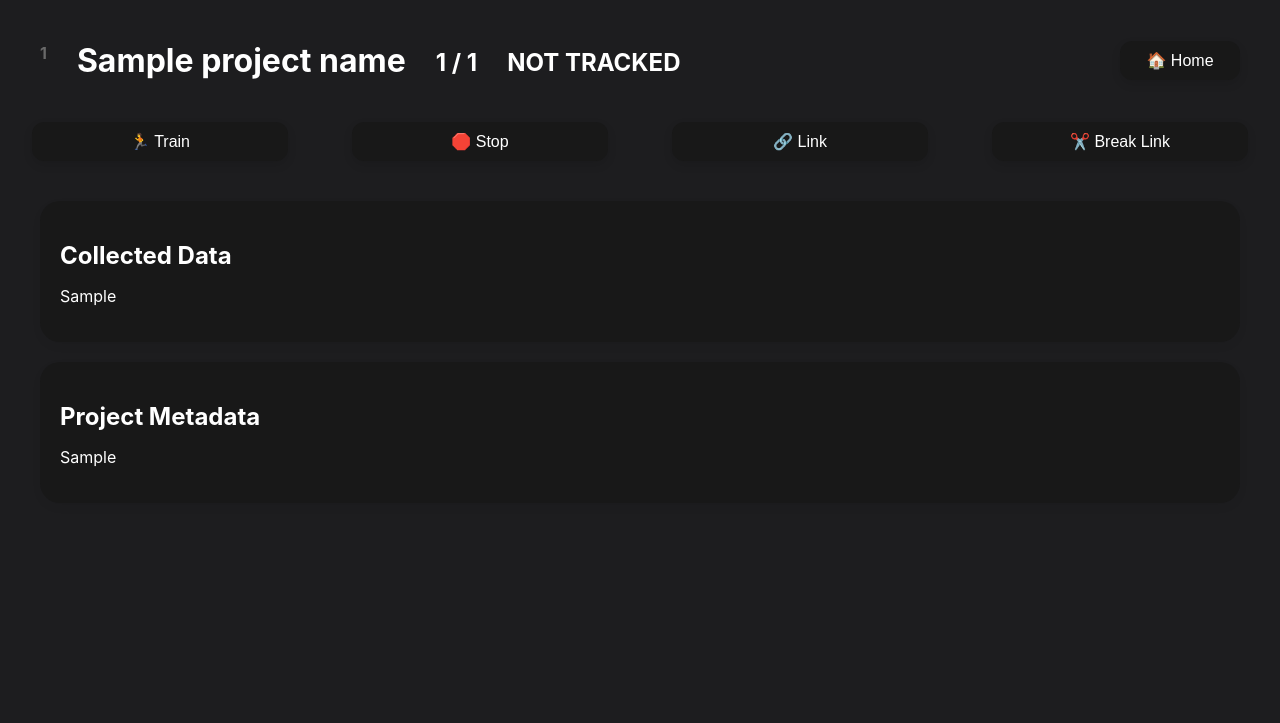
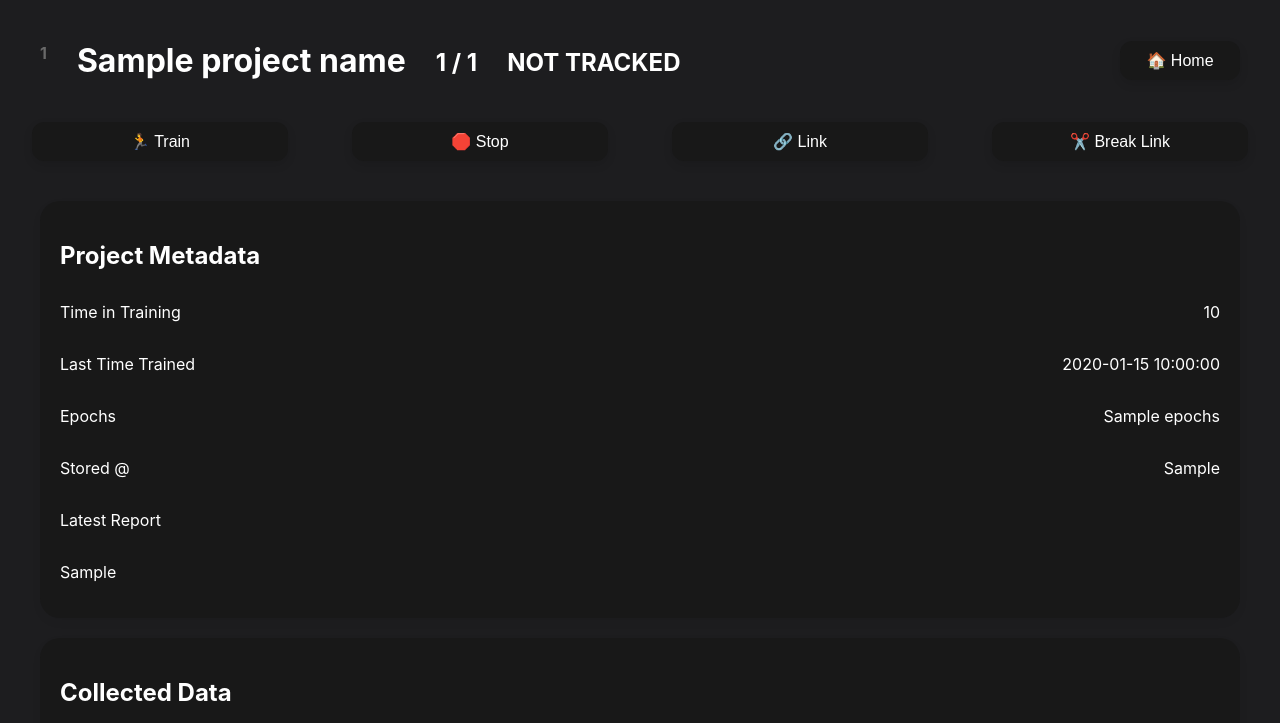
Before and after one commit to uf-mil/ml-workflow, a Flask app: template src/templates/project.html in a window 1280 px wide. Shown: the top 723 px of the page. Before the commit the page ends 466 px from the top, so only its background shows below. Run offline with Flask 3, Linux system fonts and the light colour scheme; the template is opened without the code that fills it: most values are stand-ins (such as "Sample title", 1, 10 or a date in 2020).

Commit message:
Created responsve UI for when project s tranng

```diff
--- a/src/app.py
+++ b/src/app.py
@@ -1,6 +1,8 @@
 import os
 import asyncio
 import traceback
+import pandas as pd
+from datetime import datetime
 
 from dotenv import load_dotenv, set_key
 
@@ -51,8 +53,15 @@
                             2 if project_id in SCHEDULER.training_queue_set else
                             1 if project["tracked"] == True else
                             0,
-        "collected_data": "Here’s some collected data about the project...",
-        "project_metadata": "This is the project's metadata...",
+        # Project Metadata
+        "training_duration": project["training_duration"],
+        'date_time_last_trained': project['date_time_last_trained'],
+        "epochs": project["epochs"],
+        "locations_saved": project["locations_saved"],
+        "latest_report": project["latest_report"],
+        # Collected data
+        "class_acc_string": project["class_acc_string"],
+        "location_of_metrics": project["location_of_metrics"],
         "dark_mode":SERVICE.dark_mode
     }
 
@@ -99,11 +108,24 @@
 @app.route('/train-<project_id>')
 async def train_project(project_id):
     try:
+        project_id = int(project_id)
         await SCHEDULER.check_and_train(overrided_project=int(project_id))
-        return jsonify({"message": "Manual training initialized"}), 200
+        df = pd.read_csv(SCHEDULER.projects[project_id]['location_of_metrics'] + '/results.csv')
+        json_data = df.to_dict(orient="records")  # Convert rows to a list of dictionaries
+        return jsonify(json_data), 200
     except Exception as e:
         print(traceback.format_exc())
         return jsonify({"error": f"Error in manual train init: {str(e)}"}), 500
+
+@app.route('/listen-for-<project_id>')
+def listen_for_id(project_id):
+    project_id = int(project_id)
+    project = SCHEDULER.projects[project_id]
+    project['training_duration'] = str(datetime.now() - project['date_time_last_trained']) if type(project['date_time_last_trained']) is not str  else project['training_duration']
+    project['in-queue'] = SCHEDULER.training_queue.index(int(project_id)) if int(project_id) in SCHEDULER.training_queue_set else -1
+    project['training'] = int(project_id) in SCHEDULER.training_dict
+
+    return project, 201
 
 @app.route('/update-settings', methods=['POST'])
 def update_settings():
--- a/src/templates/project.html
+++ b/src/templates/project.html
@@ -4,6 +4,7 @@
     <meta charset="UTF-8">
     <meta name="viewport" content="width=device-width, initial-scale=1.0">
     <title>Project Overview</title>
+    <script src="https://cdn.jsdelivr.net/npm/chart.js"></script>
     <style>
         body {
             font-family: -apple-system, BlinkMacSystemFont, "San Francisco", "Helvetica Neue", Helvetica, Arial, sans-serif;
@@ -103,16 +104,43 @@
     </div>
     <div class="content">
         <div class="block">
-            <h2>Collected Data</h2>
-            <p>{{ collected_data }}</p>
+            <h2>Project Metadata</h2>
+            <div style="display: flex; flex-direction: column;">
+                <div style="display: flex; flex-direction: row; justify-content: space-between;">
+                    <p>Time in Training</p>
+                    <p id="training_duration">{{ training_duration }}</p>
+                </div>
+                <div style="display: flex; flex-direction: row; justify-content: space-between;">
+                    <p>Last Time Trained</p>
+                    <p id="date_time_last_trained">{{ date_time_last_trained }}</p>
+                </div>
+                <div style="display: flex; flex-direction: row; justify-content: space-between;">
+                    <p>Epochs</p>
+                    <p id="epochs">{{ epochs }}</p>
+                </div>
+                <div style="display: flex; flex-direction: row; justify-content: space-between;">
+                    <p>Stored @</p>
+                    <p id="locations_saved">{{ locations_saved }}</p>
+                </div>
+                <div style="display: flex; flex-direction: column; justify-content: space-between;">
+                    <p>Latest Report</p>
+                    <p id="latest_report">{{ latest_report }}</p>
+                </div>
+            </div>
         </div>
         <div class="block">
-            <h2>Project Metadata</h2>
-            <p>{{ project_metadata }}</p>
+            <h2>Collected Data</h2>
+            <select id="y-axis-selector" style="display:none;"></select>
+            <canvas id="chart"></canvas>
         </div>
     </div>
 
     <script>
+        let POLLING = false;
+        let chart;
+        // Poll service while training or in-queue
+        let intervalId = -1;
+
         function linkProject(project_id)
         {
             fetch(`/link-${project_id}`)
@@ -135,15 +163,74 @@
                 })
         }
 
-        function trainProject(project_id)
+        async function fetchData(project_id)
         {
-            fetch(`/train-${project_id}`)
-                .then(response => response.json())
-                .then(data => {
-                    const item = document.getElementById('project_status')
-                    item.className = "project-state state-2"
-                    item.innerHTML = 'IN-QUEUE'
-                })
+            POLLING = true
+            intervalId = setInterval(()=>{poll(project_id)}, 1000);
+            response = await fetch(`/train-${project_id}`)
+            data = await response.json()
+            POLLING = false
+            const item = document.getElementById('project_status')
+            item.className = "project-state state-1"
+            item.innerHTML = 'TRACKED'
+
+            return data
+        }
+
+        async function trainProject(project_id) {
+            const data = await fetchData(project_id);
+
+            // Extract column names for dropdown
+            const columns = Object.keys(data[0]).filter(key => key !== "epoch");
+
+            // Show and populate the dropdown
+            const selector = document.getElementById("y-axis-selector");
+            selector.innerHTML = ""; // Clear previous options
+            columns.forEach(col => {
+                let option = document.createElement("option");
+                option.value = col;
+                option.textContent = col;
+                selector.appendChild(option);
+            });
+            selector.style.display = "inline";
+
+            // Prepare the canvas
+            let ctx = document.getElementById("chart").getContext("2d");
+
+            // Destroy previous chart if it exists
+            if (chart) {
+                chart.destroy();
+            }
+
+            // Create the chart
+            chart = new Chart(ctx, {
+                type: "line",
+                data: {
+                    labels: data.map(row => row.epoch),
+                    datasets: [{
+                        label: columns[0],
+                        data: data.map(row => row[columns[0]]),
+                        borderColor: "blue",
+                        fill: false
+                    }]
+                },
+                options: {
+                    responsive: true,
+                    scales: {
+                        x: { title: { display: true, text: "Epoch" } },
+                        y: { title: { display: true, text: columns[0] } }
+                    }
+                }
+            });
+
+            // Update chart when dropdown changes
+            selector.addEventListener("change", function() {
+                const selectedColumn = this.value;
+                chart.data.datasets[0].label = selectedColumn;
+                chart.data.datasets[0].data = data.map(row => row[selectedColumn]);
+                chart.options.scales.y.title.text = selectedColumn;
+                chart.update();
+            });
         }
 
         function handleAction(projectId, action) {
@@ -152,6 +239,45 @@
             menu.style.display = 'none';
         }
 
+        function poll(project_id)
+        {
+            if (POLLING) {
+                fetch(`/listen-for-${project_id}`)
+                    .then(response => response.json())
+                    .then(data => {
+                        if(data['training'])
+                        {
+                            const item = document.getElementById('project_status')
+                            item.className = "project-state state-3"
+                            item.innerHTML = 'TRAINING'
+                        }
+                        else
+                        {
+                            const item = document.getElementById('project_status')
+                            item.className = "project-state state-2"
+                            item.innerHTML = `IN-QUEUE (${data['in-queue']})`
+                        }
+
+                        const training_duration = document.getElementById('training_duration')
+                        training_duration.innerText = data['training_duration']
+
+                        const date_time_last_trained = document.getElementById('date_time_last_trained')
+                        date_time_last_trained.innerText = data['date_time_last_trained']
+
+                        const epochs = document.getElementById('epochs')
+                        epochs.innerText = data['epochs']
+
+                        const locations_saved = document.getElementById('locations_saved')
+                        locations_saved.innerText = data['locations_saved']
+
+                        const latest_report = document.getElementById('latest_report')
+                        latest_report.innerText = data['latest_report']
+                    })
+            } else {
+                clearInterval(intervalId);  // Stop when condition is false
+                console.log("Stopped polling!");
+            }
+        }
     </script>
 </body>
 </html>
```
Also changed, not shown: src/scheduler.py (+6 -2 lines), src/trainer.py (+6 -4 lines).
